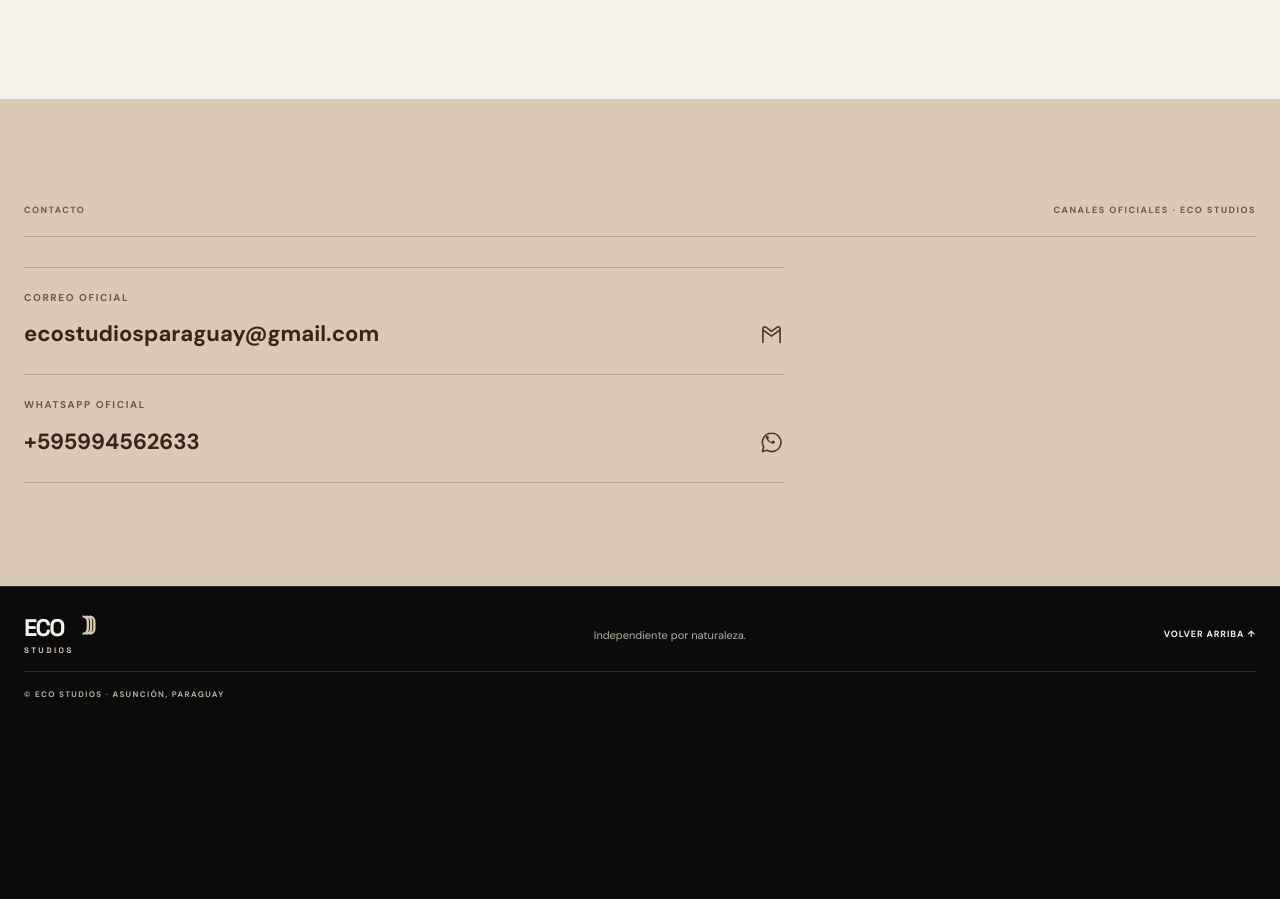
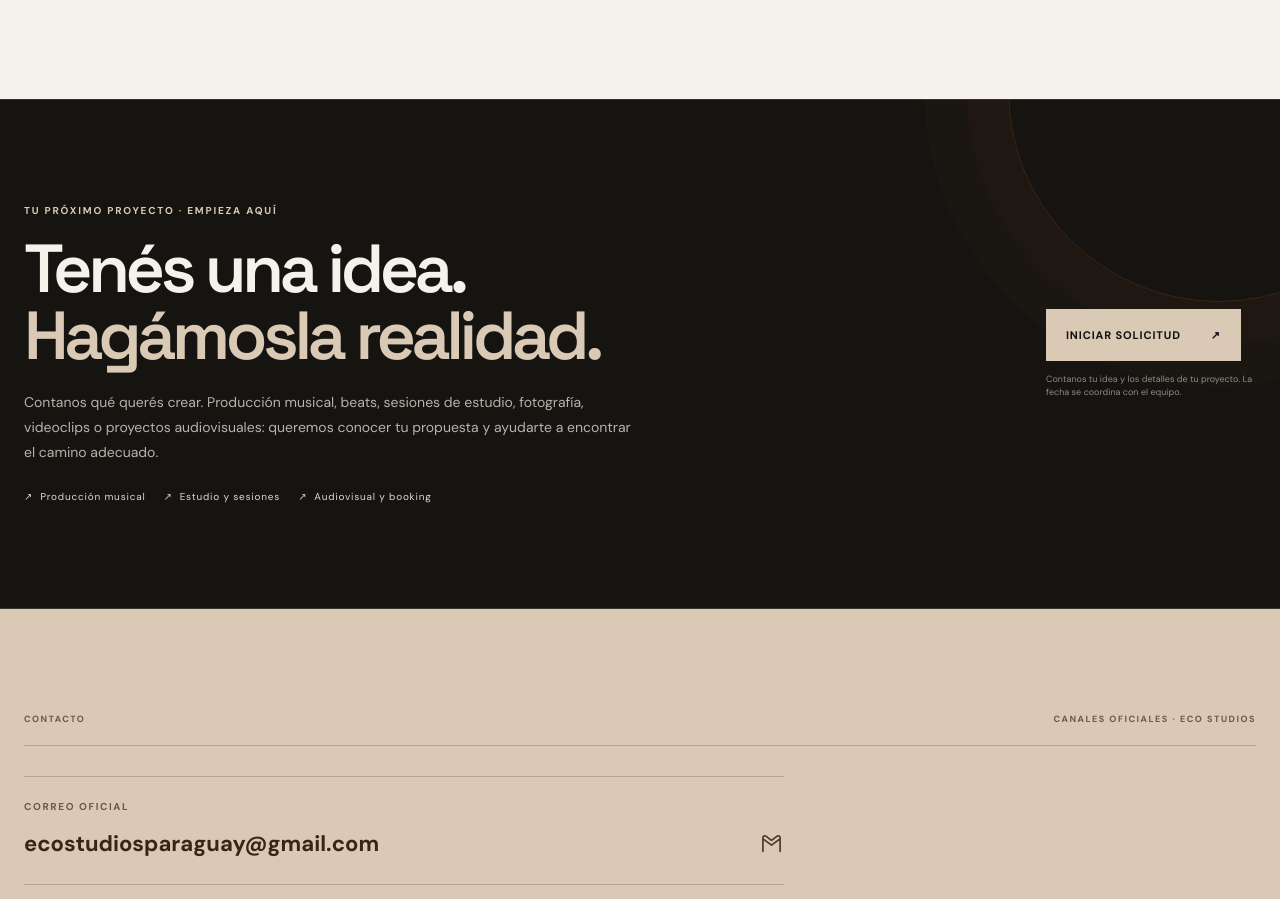
Before and after one commit to martingfilippi-dotcom/eco-studios, a plain HTML site: page index.html in a window 1280 px wide. Shown: the part 8813-9712 px from the top of the page. Before the commit the page ends 9542 px from the top, so only its background shows below. Drawn offline with Linux system fonts and the light colour scheme.

Commit message:
Add prominent request section to ECO Studios homepage

```diff
--- a/index.html
+++ b/index.html
@@ -161,6 +161,24 @@
 }
 @media(prefers-reduced-motion:reduce){.ov-work img{transition:none}}
 
+
+/* Request / booking callout */
+.request-section{position:relative;overflow:hidden;background:#151411;border-top:1px solid rgba(245,242,235,.14);border-bottom:1px solid rgba(245,242,235,.14)}
+.request-section:before{content:"";position:absolute;width:420px;height:420px;border:1px solid rgba(255,106,0,.18);border-radius:50%;right:-150px;top:-220px;box-shadow:0 0 0 42px rgba(255,106,0,.025),0 0 0 84px rgba(255,106,0,.02);pointer-events:none}
+.request-section .request-layout{position:relative;display:grid;grid-template-columns:minmax(0,1fr) auto;gap:36px;align-items:center}
+.request-section .request-kicker{font-size:10px;letter-spacing:.18em;font-weight:800;color:var(--orange,#ff6a00);margin:0 0 17px}
+.request-section h2{font:600 clamp(36px,5.5vw,68px)/.98 "Space Grotesk",sans-serif;letter-spacing:-.065em;margin:0;max-width:760px}
+.request-section h2 span{color:var(--orange,#ff6a00)}
+.request-section .request-copy{max-width:610px;color:#b8b3aa;font-size:14px;line-height:1.8;margin:20px 0 0}
+.request-section .request-points{display:flex;gap:18px;flex-wrap:wrap;margin-top:24px}
+.request-section .request-points span{font-size:10px;letter-spacing:.08em;color:#ded9d0}
+.request-section .request-points span:before{content:"↗";color:var(--orange,#ff6a00);margin-right:7px}
+.request-section .request-action{display:flex;flex-direction:column;align-items:flex-start;gap:12px;min-width:190px}
+.request-section .request-button{display:inline-flex;align-items:center;justify-content:space-between;gap:30px;padding:17px 20px;background:var(--orange,#ff6a00);color:#111;font-size:11px;font-weight:800;letter-spacing:.08em;min-width:190px;transition:transform .2s,background .2s}
+.request-section .request-button:hover{transform:translateY(-3px);background:#ff8333}
+.request-section .request-action small{font-size:9px;color:#8f8a82;line-height:1.5;max-width:210px}
+@media(max-width:760px){.request-section .request-layout{grid-template-columns:1fr;gap:28px}.request-section .request-action{width:100%}.request-section .request-button{width:100%}.request-section:before{right:-260px;top:-260px}}
+
 </style>
 </head>
 <body>
@@ -295,6 +313,22 @@
 <section class="team section-pad" id="equipo">
   <div class="section-kicker"><span>EL EQUIPO</span><span>DETRÁS DE LA IDEA</span></div>
   <div class="team-grid"><div><h2>Un colectivo<br><span>se construye juntos.</span></h2><p>ECO crece gracias a artistas, productores y personas que aportan su oficio, su tiempo y su visión.</p></div><div class="team-member"><div class="team-avatar">A</div><div><h3>ASCARZA</h3><p>Fundador · Artista · Productor</p></div><a href="artistas/ascarza/" aria-label="Abrir página de Ascarza">↗</a></div><div class="team-member"><a class="team-avatar" href="https://www.instagram.com/ov.audiovisual/" target="_blank" rel="noopener noreferrer" aria-label="Instagram de OV Audiovisual">G</a><div><h3>GASTÓN OV</h3><p>Equipo audiovisual · Fotografía · Videoclips</p><div class="artist-platforms" aria-label="Plataformas oficiales"></div></div><span class="team-role">AUDIOVISUAL</span></div></div>
+</section>
+
+
+<section class="request-section section-pad" id="solicitudes">
+  <div class="request-layout">
+    <div>
+      <p class="request-kicker">TU PRÓXIMO PROYECTO · EMPIEZA AQUÍ</p>
+      <h2>Tenés una idea.<br><span>Hagámosla realidad.</span></h2>
+      <p class="request-copy">Contanos qué querés crear. Producción musical, beats, sesiones de estudio, fotografía, videoclips o proyectos audiovisuales: queremos conocer tu propuesta y ayudarte a encontrar el camino adecuado.</p>
+      <div class="request-points"><span>Producción musical</span><span>Estudio y sesiones</span><span>Audiovisual y booking</span></div>
+    </div>
+    <div class="request-action">
+      <a class="request-button" href="solicitudes.html">INICIAR SOLICITUD <span aria-hidden="true">↗</span></a>
+      <small>Contanos tu idea y los detalles de tu proyecto. La fecha se coordina con el equipo.</small>
+    </div>
+  </div>
 </section>
 
 <section class="contact section-pad" id="contacto">
```
